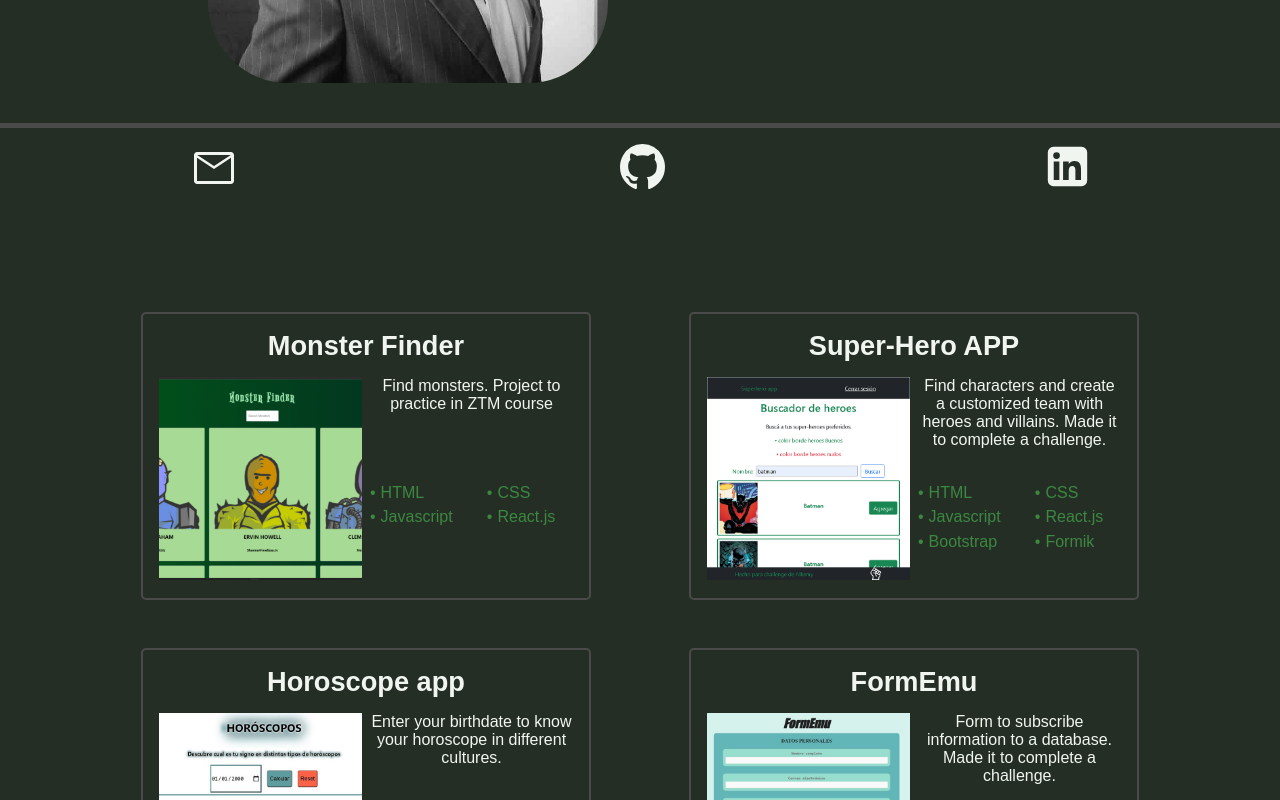
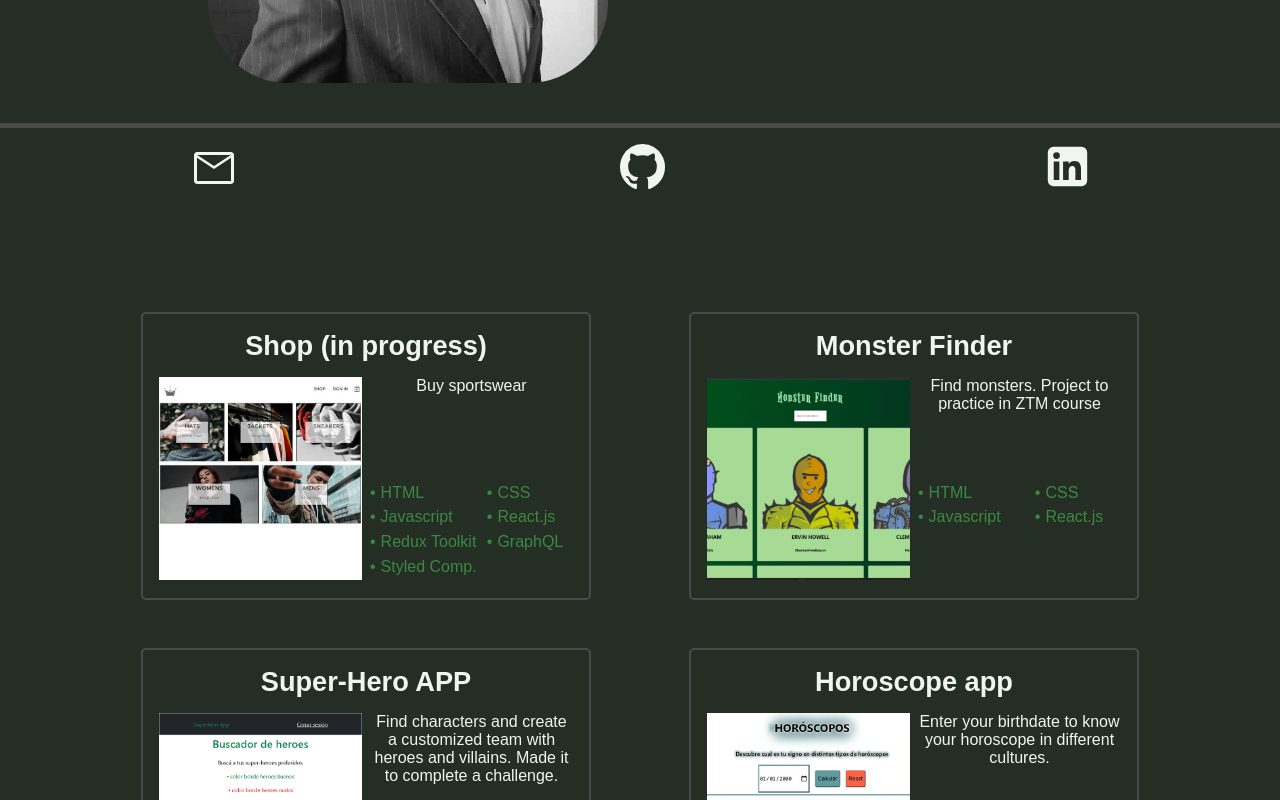
Before and after one commit to emij7/emij7.github.io, a React (Create React App) app: page / in a window 1280 px wide. Shown: the part 586-1386 px from the top of the page. Built offline with nearby package versions, Linux system fonts and the light colour scheme.

Commit message:
feat: shop project added

```diff
--- a/src/text/text.js
+++ b/src/text/text.js
@@ -2,6 +2,7 @@ import heroAppImg from "../images/superApp.png";
 import horoscopeAppImg from "../images/horoscope.jpg";
 import formEmuImg from "../images/formemu.jpg";
 import monsterFinderImg from "../images/monsterFinder.png";
+import shopImg from "../images/shop.jpg";
 
 export const text = {
   title: {
@@ -20,6 +21,28 @@ export const text = {
     {
       id: 1,
       title: {
+        en: "Shop (in progress)",
+        es: "Tienda (en construcción)",
+      },
+      description: {
+        en: "Buy sportswear",
+        es: "Compra ropa deportiva",
+      },
+      image: shopImg,
+      link: "https://capstone-project-emij7.vercel.app/",
+      tecnologies: [
+        "HTML",
+        "CSS",
+        "Javascript",
+        "React.js",
+        "Redux Toolkit",
+        "GraphQL",
+        "Styled Comp.",
+      ],
+    },
+    {
+      id: 2,
+      title: {
         en: "Monster Finder",
         es: "Buscador de monstrous",
       },
@@ -32,7 +55,7 @@ export const text = {
       tecnologies: ["HTML", "CSS", "Javascript", "React.js"],
     },
     {
-      id: 2,
+      id: 3,
       title: {
         en: "Super-Hero APP",
         es: "Super-Hero APP",
@@ -53,7 +76,7 @@ export const text = {
       ],
     },
     {
-      id: 3,
+      id: 4,
       title: {
         en: "Horoscope app",
         es: "App horóscopo",
@@ -67,7 +90,7 @@ export const text = {
       tecnologies: ["HTML", "CSS", "Javascript", "Typescript", "React.js"],
     },
     {
-      id: 4,
+      id: 5,
       title: {
         en: "FormEmu",
         es: "FormEmu",
```
Also changed, not shown: src/images/shop.jpg (added).
